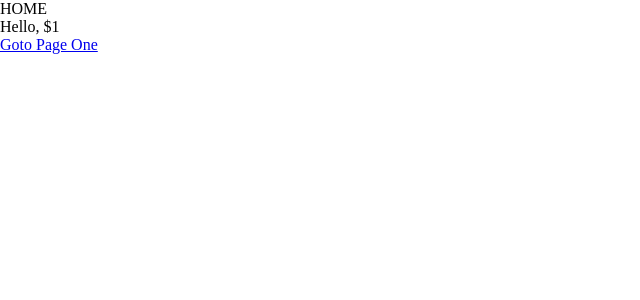
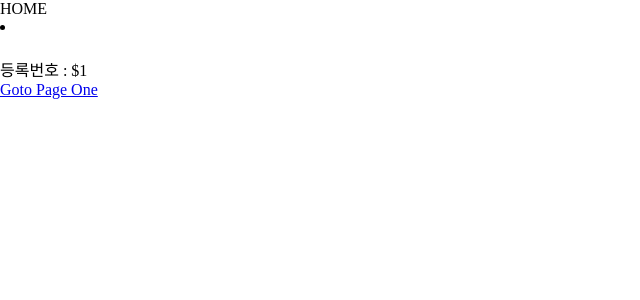
Before and after one commit to RumbleKAT/TS-react-todoList, a React app: page / in a window 1280 px wide. Shown: the top 300 px of the page, without its empty margins (0-640 px from the left). Built offline with nearby package versions, Linux system fonts and the light colour scheme.

Commit message:
add card Component by liAttributes

```diff
--- a/src/components/Card/index.tsx
+++ b/src/components/Card/index.tsx
@@ -1,26 +1,33 @@
 import React from 'react';
-let styles = require<any>('../../styles/Card.css');
+import styles from '../../styles/Card.css';
 
-interface CardProps{
-    id : number
+interface CardProps extends React.DetailedHTMLProps<React.HTMLAttributes<HTMLLIElement>, HTMLLIElement>{
+    id : string
     title? : string
     name? : string
     type? : string
     category? : string
 }
 
-interface CardState{
+class Card extends React.Component<CardProps>{
+    public render(){
+        console.log(this.props);
 
-}
+        const { title, name, id, type , ...liAttributes } = this.props;
 
-const Card = (param: CardProps) => {
-    console.log(styles);
-    console.log(styles.content);
-    return (
-        <div className={styles.content}>
-            Hello, ${param.id}
-        </div>
-    );
+        return(
+            type === 'done' ?
+            <li {...liAttributes}>
+                <h1>{title}</h1>
+                <p>등록번호 : ${id}</p>
+            </li>
+            :
+            <li {...liAttributes}>
+                <h1>{title}</h1>
+                <p>등록번호 : ${id}</p>
+            </li>
+        )
+    }
 }
 
 export default Card;
--- a/src/pages/Home/index.tsx
+++ b/src/pages/Home/index.tsx
@@ -6,7 +6,7 @@
     return (
         <React.Fragment>
             <div>HOME</div>
-            <Card id={1} />
+            <Card id={"1"} type={"done"}/>
             <div><Link to='/AddTodo'>Goto Page One</Link></div>
         </React.Fragment>
     )
--- a/src/styles/Card.css
+++ b/src/styles/Card.css
@@ -23,6 +23,7 @@
 .content{
     text-align: left;
     width : 90%;
+    color : red;
 }
 
 .content > article, .content-display{
```
